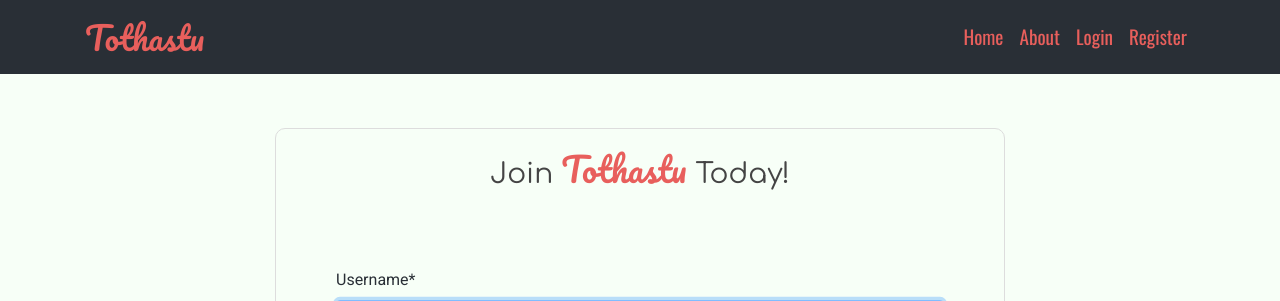
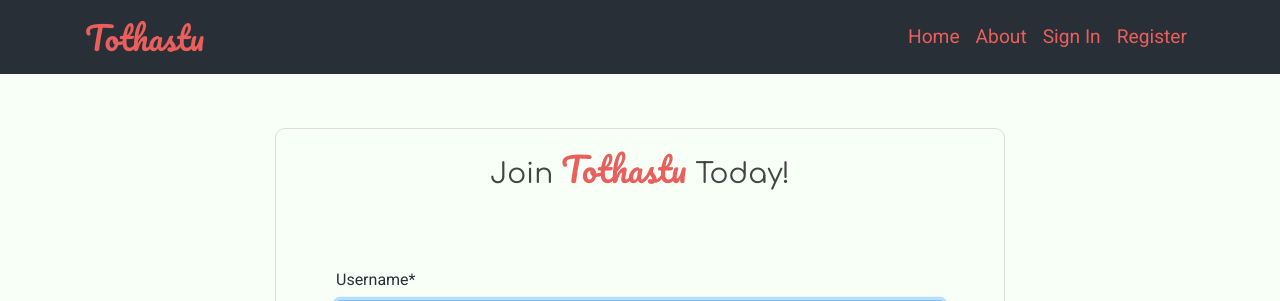
Before and after one commit to farhanfuadabir/tothastu, a Django app: page /register/ in a window 1280 px wide. Shown: the top 301 px of the page. Run offline with Django 3.2, Linux system fonts and the light colour scheme; some libraries are stand-ins or nearby versions.

Commit message:
Add user profile template and routes

```diff
--- a/tothastu_project/blog/static/blog/style.css
+++ b/tothastu_project/blog/static/blog/style.css
@@ -44,7 +44,7 @@ a:hover {
 
 .site-header .navbar-nav .nav-link {
   color: #E85F5C;
-  font-family: 'Oswald', sans-serif;
+  font-family: 'Roboto', sans-serif;
   font-size: larger;
 }
 
@@ -52,7 +52,9 @@ a:hover {
   color: #E29578;
 }
 
-.site-header .navbar-nav .nav-link.active {
+.site-header .navbar-nav .nav-link:active {
+  border-bottom: #E85F5C;
+  color: #E29578;
   font-weight: 500;
 }
 
--- a/tothastu_project/blog/templates/blog/navbar.html
+++ b/tothastu_project/blog/templates/blog/navbar.html
@@ -10,8 +10,13 @@
                 <div class="navbar-nav mr-auto">
                     <a class="nav-item nav-link" href="{% url 'blog-home' %}">Home</a>
                     <a class="nav-item nav-link" href="{% url 'blog-about' %}">About</a>
-                    <a class="nav-item nav-link" href="{% url 'login' %}">Login</a>
-                    <a class="nav-item nav-link" href="{% url 'register' %}">Register</a>
+                    {% if user.is_authenticated %}
+                        <a class="nav-item nav-link" href="{% url 'profile' %}">Profile</a>
+                        <a class="nav-item nav-link" href="{% url 'logout' %}">Sign Out</a>
+                    {% else %}
+                        <a class="nav-item nav-link" href="{% url 'login' %}">Sign In</a>
+                        <a class="nav-item nav-link" href="{% url 'register' %}">Register</a>
+                    {% endif %}
                 </div>
             </div>
         </div>
--- a/tothastu_project/tothastu_project/settings.py
+++ b/tothastu_project/tothastu_project/settings.py
@@ -127,4 +127,6 @@ STATIC_URL = '/static/'
 
 DEFAULT_AUTO_FIELD = 'django.db.models.BigAutoField'
 
+LOGIN_REDIRECT_URL = 'blog-home'
+
 CRISPY_TEMPLATE_PACK = 'bootstrap4'
--- a/tothastu_project/tothastu_project/urls.py
+++ b/tothastu_project/tothastu_project/urls.py
@@ -23,6 +23,7 @@ urlpatterns = [
     path('admin/', admin.site.urls),
     path('blog/', include('blog.urls')),
     path('register/', user_views.register, name='register'),
-    path('login/', auth_views.LoginView.as_view(template_name='users/login.html'), name='login'),
-    path('login/', auth_views.LogoutView.as_view(template_name='users/logout.html'), name='logout'),
+    path('signin/', auth_views.LoginView.as_view(template_name='users/login.html'), name='login'),
+    path('signout/', auth_views.LogoutView.as_view(template_name='users/logout.html'), name='logout'),
+    path('profile/', user_views.profile, name='profile'),
 ]
--- a/tothastu_project/users/views.py
+++ b/tothastu_project/users/views.py
@@ -8,8 +8,11 @@ def register(request):
         if form.is_valid():
             form.save()
             username = form.cleaned_data.get('username')
-            messages.success(request, f'Account created for {username}!')
-            return redirect('blog-home')
+            messages.success(request, f'Your account is created successfully! Sign in to your Account!')
+            return redirect('login')
     else:
         form = UserRegisterForm()
     return render(request, 'users/register.html', {'form': form})
+
+def profile(request):
+    return render(request, 'users/profile.html')
```
Also changed, not shown: tothastu_project/users/templates/users/logout.html (+12 -0 lines), tothastu_project/users/templates/users/profile.html (added, +7 -0 lines), tothastu_project/db.sqlite3.
